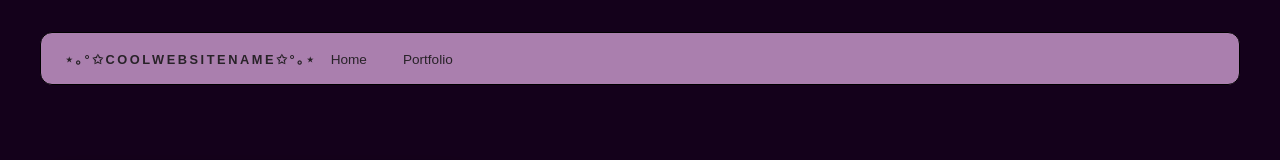
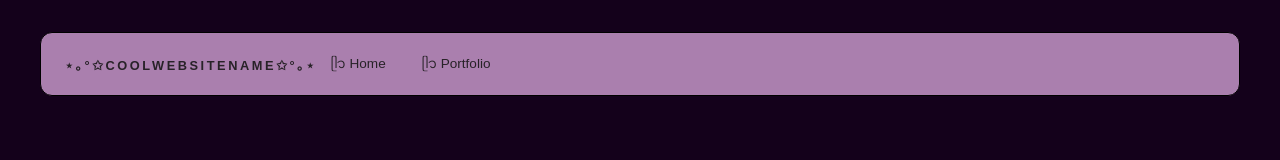
Before and after one commit to sondosatteia/sondosatteia.github.io, a plain HTML site: page index.html in a window 1280 px wide. Shown: the top 160 px of the page. Drawn offline with Linux system fonts and the light colour scheme; grey boxes are pictures that could not be loaded.

Commit message:
finished first website

```diff
--- a/index.html
+++ b/index.html
@@ -13,9 +13,9 @@
       <nav>
         <h1>⋆｡°✩coolwebsitename✩°｡⋆</h1>
         <ul id="nav-ul">
-          <li class="nav-li"><a href="index.html">Home</a>
+          <li class="nav-li"><a href="index.html">ᥫ᭡ Home</a>
           </li>
-          <li class="nav-li"><a href="portfolio.html">Portfolio</a>
+          <li class="nav-li"><a href="portfolio.html">ᥫ᭡ Portfolio</a>
           </li>
         </ul>
       </nav>
```
